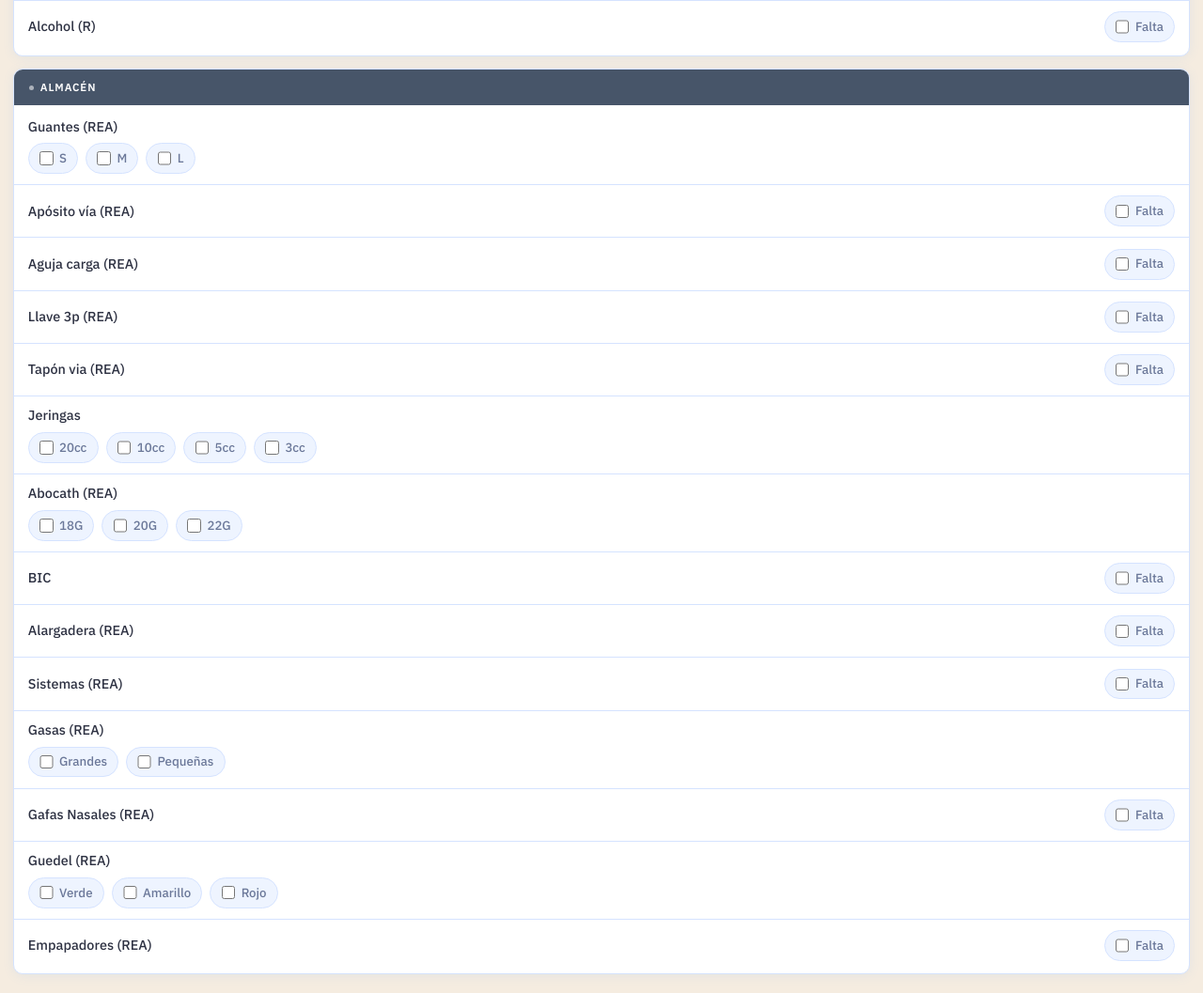
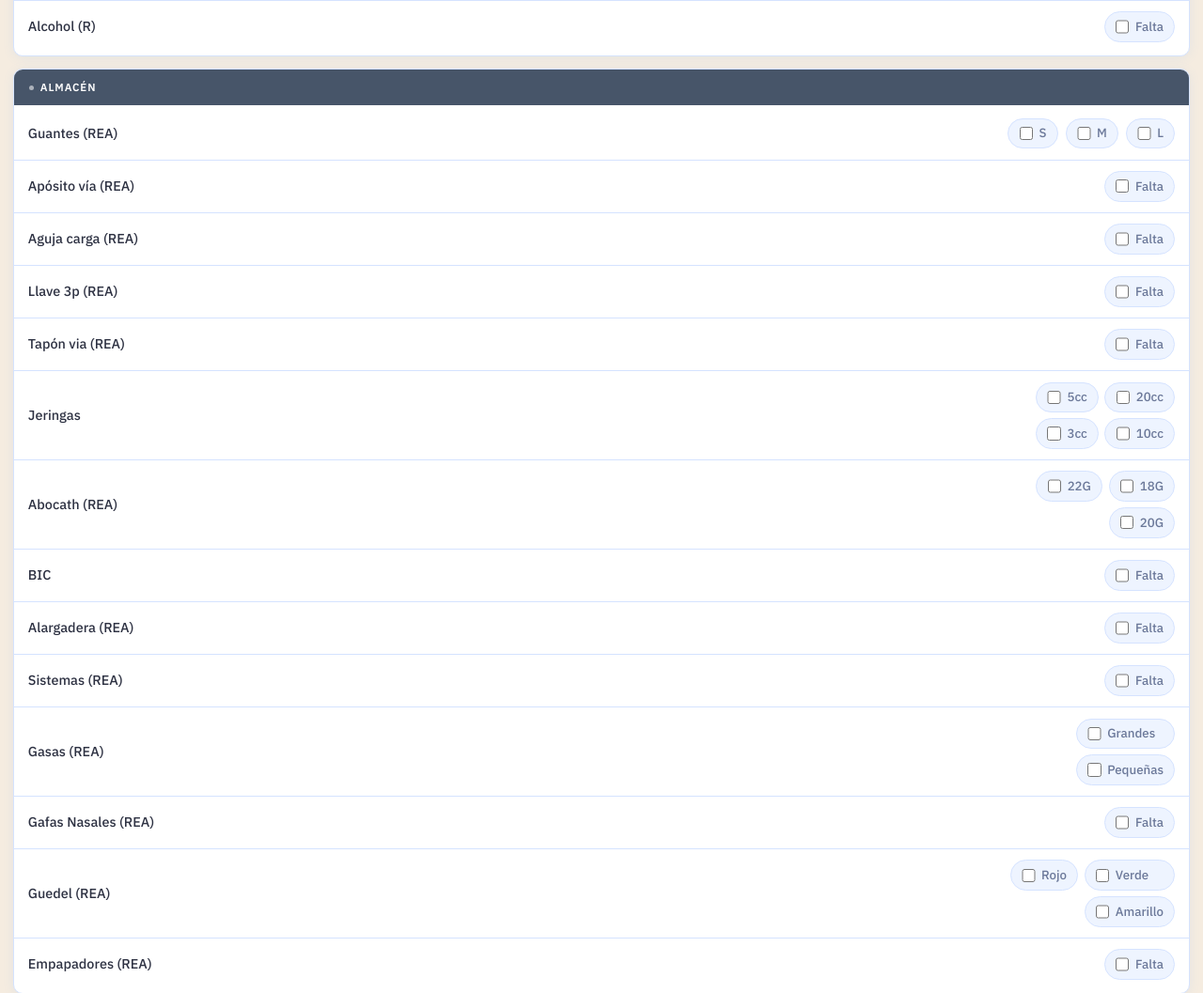
Before and after one commit to evic31/cima, a plain HTML site: page index.html in a window 1280 px wide. Shown: the part 1311-2368 px from the top of the page at 94% size. Drawn offline with nearby package versions, Linux system fonts and the light colour scheme.

Commit message:
Casillas de varias opciones a la derecha del nombre en columnas (v14-nov 15:05)
Co-Authored-By: Claude Opus 5.5 <noreply@anthropic.com>

```diff
--- a/index.html
+++ b/index.html
@@ -187,6 +187,9 @@
         .item.item-fila { flex-direction: row; align-items: center; gap: 0.75rem; }
         .item.item-fila .item-name { flex: 1; width: auto; min-width: 0; }
         .item.item-fila .item-controls { width: auto; flex-shrink: 0; justify-content: flex-end; }
+        .item-controls.rejilla { display: grid; grid-auto-flow: column; grid-template-rows: repeat(var(--filas), auto); direction: rtl; gap: 0.35rem 0.4rem; }
+        .item-controls.rejilla .checkbox-group { direction: ltr; display: flex; }
+        .item-controls.rejilla .checkbox-group label { flex: 1; }
         .item.g-1, .item.g-3, .item.g-5 { background: #ffffff; }
         .item.g-2, .item.g-4            { background: #ffffff; }
         /* Carro Enfermeria — verde menta en impares */
@@ -1033,8 +1036,22 @@ function renderItem(tabName, locationName, item) {
         html = `<div class="number-group"><select id="${baseId}">${opts}</select></div>`;
     }
     const gClass = item.g ? `g-${item.g}` : '';
-    const enFila = item.type !== 'checkbox' || !(item.options?.length > 1); // desplegable o una sola casilla: a la derecha del nombre
-    return `<div class="item ${gClass}${enFila ? ' item-fila' : ''}"><span class="item-name">${item.name}</span><div class="item-controls">${html}</div></div>`;
+    const filas = item.type === 'checkbox' && item.options?.length > 1 ? filasOpciones(item.options) : 1;
+    const enFila = filas > 0; // a la derecha del nombre; 0 = no cabe, va debajo
+    const rejilla = filas > 1 ? ` rejilla" style="--filas:${filas}` : '';
+    return `<div class="item ${gClass}${enFila ? ' item-fila' : ''}"><span class="item-name">${item.name}</span><div class="item-controls${rejilla}">${html}</div></div>`;
+}
+
+// Casillas de varias opciones al lado del nombre: en columnas de arriba abajo y de derecha a izquierda
+// (las primeras, las que más se reponen, quedan pegadas al borde derecho). Medido para un iPhone de 375 px.
+function filasOpciones(opts) {
+    const MAX = 210, ancho = o => 46 + o.length * 7.5;
+    const total = f => { let w = -8; for (let i = 0; i < opts.length; i += f) w += 8 + Math.max(...opts.slice(i, i + f).map(ancho)); return w; };
+    if (opts.every(o => o.length <= 2) && opts.reduce((w, o) => w + ancho(o) + 8, -8) <= MAX) return 1; // S M L en una línea
+    if (total(2) <= MAX) return 2;
+    if (total(3) <= MAX) return 3;
+    if (total(opts.length) <= MAX) return opts.length; // nombres largos: una sola columna, una encima de otra
+    return 0;
 }
 
 // ─────────────────────────────────────────────
@@ -1869,7 +1886,7 @@ const vozSpeak = t => VOZ_SPEAK.reduce((a, [re, r]) => a.replace(re, r), String(
 const vozLabel = t => String(t).replace(/\s*\((R|U|REA|UCSI)\)/gi, '');
 const VOZ_LOG_KEY = 'vozLog_v1';
 
-const APP_BUILD = '14-nov 14:20'; // SUBIR EN CADA CAMBIO: la app se recarga sola si hay versión nueva (se ve en la barra de voz)
+const APP_BUILD = '14-nov 15:05'; // SUBIR EN CADA CAMBIO: la app se recarga sola si hay versión nueva (se ve en la barra de voz)
 
 let voz = null; // estado del modo voz
 
```
